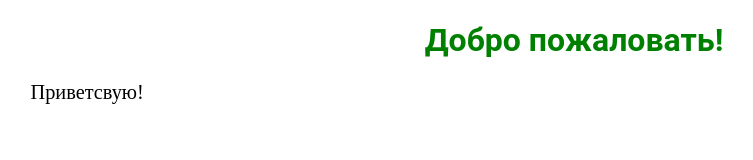
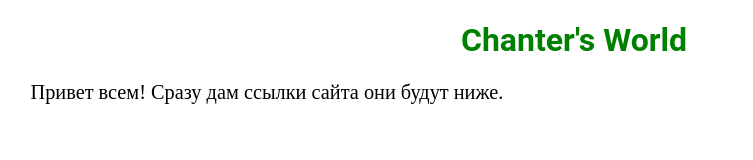
Before and after one commit to chanter404/chanter404.github.io, a plain HTML site: page index.html in a window 1280 px wide. Shown: the whole page, without its empty margins (66-819 px from the left). Drawn offline with Linux system fonts and the light colour scheme.

Commit message:
Update index.html

```diff
--- a/index.html
+++ b/index.html
@@ -7,7 +7,7 @@
 	</head>
 
 	<body>
-		<h1 class="green" align="center">Добро пожаловать!</h1>
-		<p>Приветсвую!</p>
+		<h1 class="green" align="center">Chanter's World</h1>
+		<p>Привет всем! Сразу дам ссылки сайта они будут ниже.</p>
 	</body>
 </html>
```
